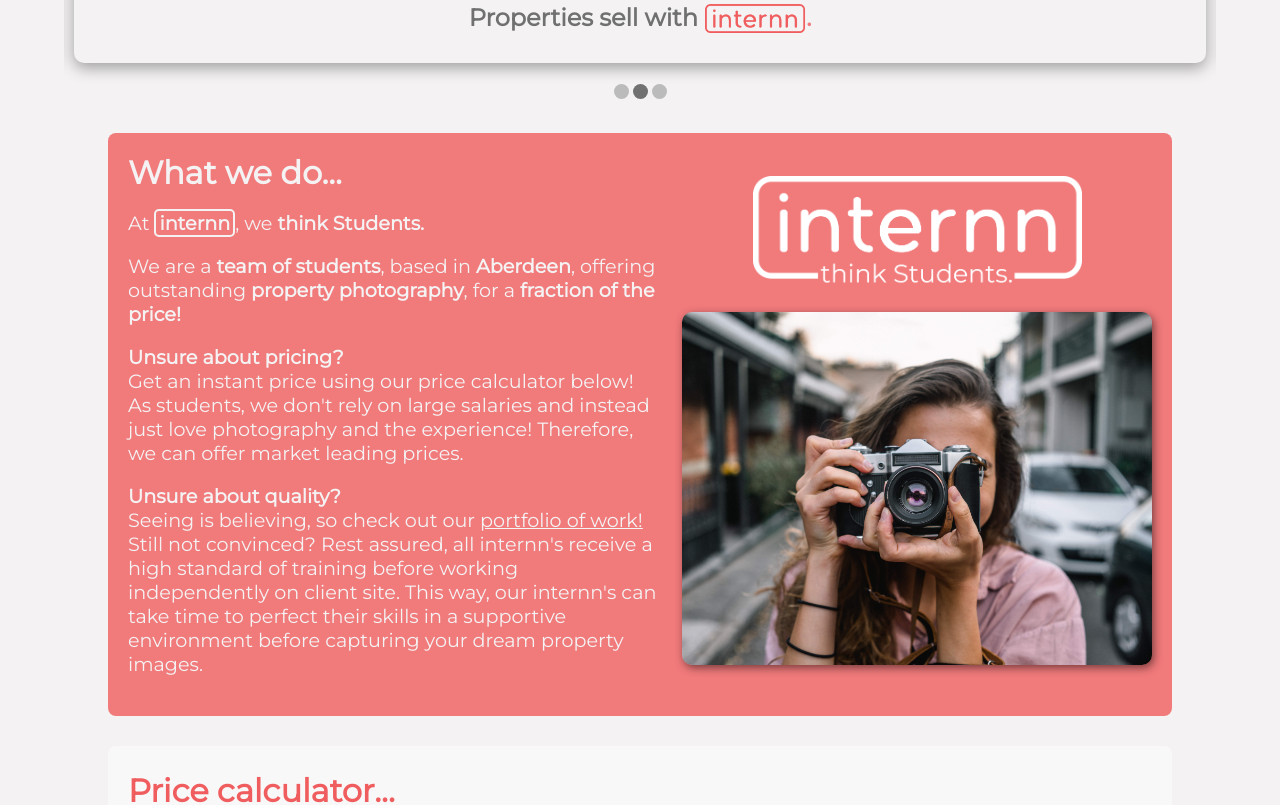
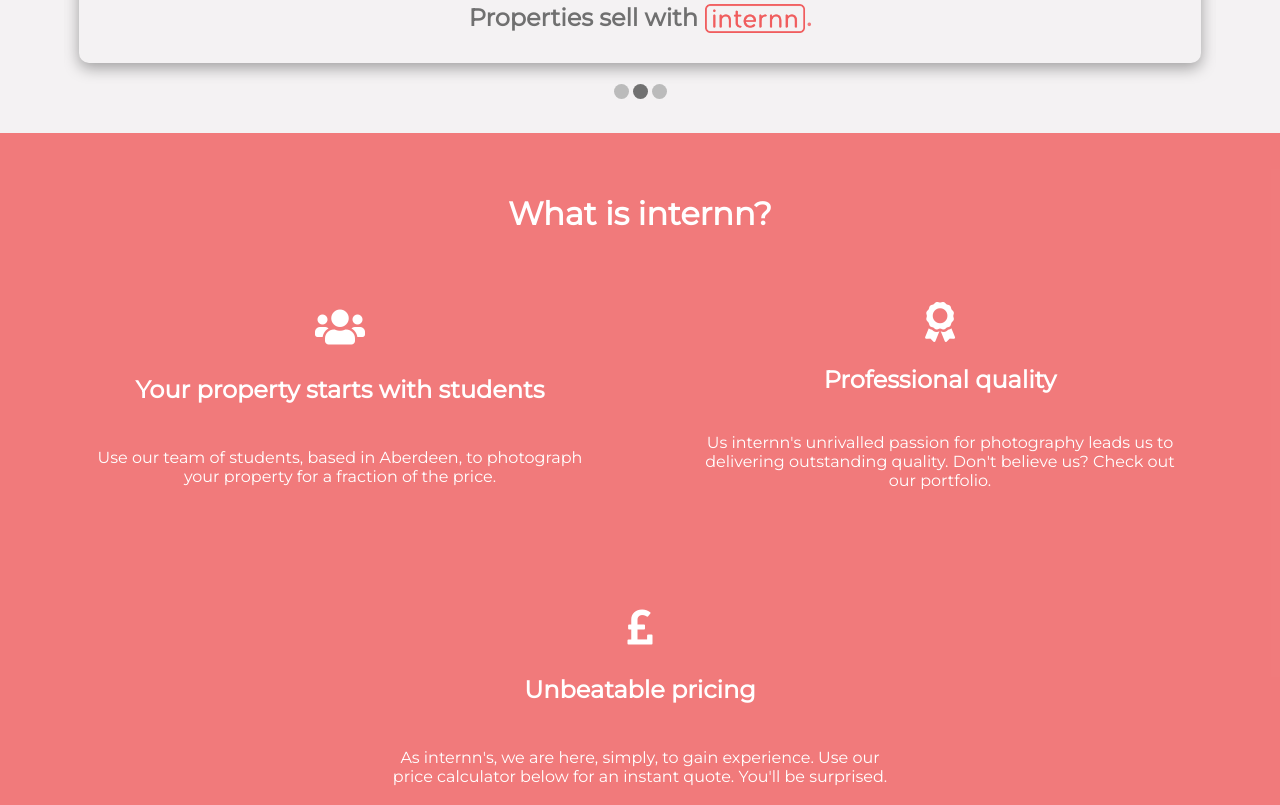
Before and after one commit to SamKelsey/internn-react-app, a React (Create React App) app in the folder client/: page / in a window 1280 px wide. Shown: the part 340-1145 px from the top of the page. Built offline with nearby package versions, Linux system fonts and the light colour scheme.

Commit message:
redesigned about us section

```diff
--- a/client/src/components/About/About.js
+++ b/client/src/components/About/About.js
@@ -1,50 +1,30 @@
-import React from "react";
+import React, { Fragment } from "react";
 import { Link } from "react-router-dom";
 import "./about.css";
-import logo from "../../images/white_orginal_design_withSlogan.png";
-import stockPicture from "../../images/stock-pic.jpg";
+
+import Card from "./Card/Card";
 
 class About extends React.Component {
   render() {
     return (
-      <div id="about-us" className="about-us">
-        <div className="content-wrapper">
-          <div className="left-side">
-            <div className="about-us-text">
-              <h3>What we do...</h3>
-              <p>
-                At <span className="para-logo">internn</span>, we{" "}
-                <span>think Students.</span>
-              </p>
-              <p>
-                We are a <span>team of students</span>, based in{" "}
-                <span>Aberdeen</span>, offering outstanding{" "}
-                <span>property photography</span>, for a{" "}
-                <span>fraction of the price!</span>
-              </p>
-              <p>
-                <span>Unsure about pricing?</span> <br />
-                Get an instant price using our price calculator below! As
-                students, we don't rely on large salaries and instead just love
-                photography and the experience! Therefore, we can offer market
-                leading prices.
-              </p>
-              <p>
-                <span>Unsure about quality?</span> <br />
-                Seeing is believing, so check out our{" "}
-                <Link to="/portfolio">portfolio of work!</Link> Still not
-                convinced? Rest assured, all internn's receive a high standard
-                of training before working independently on client site. This
-                way, our internn's can take time to perfect their skills in a
-                supportive environment before capturing your dream property
-                images.
-              </p>
-            </div>
-          </div>
-          <div className="right">
-            <img id="about-logo" src={logo} alt="internn logo" />
-            <img id="stock-img" src={stockPicture} alt="stock" />
-          </div>
+      <div className="section-about-us" id="about-us">
+        <h1>What is internn?</h1>
+        <div className="about-cards">
+          <Card
+            icon="fas fa-users"
+            title="Your property starts with students"
+            body="Use our team of students, based in Aberdeen, to photograph your property for a fraction of the price."
+          />
+          <Card
+            icon="fas fa-award"
+            title="Professional quality"
+            body="Us internn's unrivalled passion for photography leads us to delivering outstanding quality. Don't believe us? Check out our portfolio."
+          />
+          <Card
+            icon="fas fa-pound-sign"
+            title="Unbeatable pricing"
+            body="As internn's, we are here, simply, to gain experience. Use our price calculator below for an instant quote. You'll be surprised."
+          />
         </div>
       </div>
     );
--- /dev/null
+++ b/client/src/components/About/Card/Card.jsx
@@ -0,0 +1,16 @@
+import React, { Component } from "react";
+import "./card.css";
+
+class Card extends Component {
+  render() {
+    return (
+      <div className="about-card">
+        <i className={this.props.icon}></i>
+        <h1>{this.props.title}</h1>
+        <p>{this.props.body}</p>
+      </div>
+    );
+  }
+}
+
+export default Card;
--- /dev/null
+++ b/client/src/components/About/Card/card.css
@@ -0,0 +1,29 @@
+.about-card {
+  display: flex;
+  flex-direction: column;
+  justify-content: space-evenly;
+  font-family: "Montserrat", sans-serif;
+  color: white;
+  border-radius: 10px;
+  transition: all 0.3s;
+  padding: 15px 15px;
+  margin: 10px;
+  width: 500px;
+  height: 250px;
+}
+
+.about-card:hover {
+  box-shadow: rgba(0, 0, 0, 0.35) 0px 5px 15px;
+}
+
+.about-card i {
+  font-size: 2.5rem;
+  margin: 0 auto;
+  padding: 0;
+}
+
+.about-card h1 {
+  font-size: 1.5rem;
+  margin: 0;
+  padding: 0;
+}
--- a/client/src/components/About/about.css
+++ b/client/src/components/About/about.css
@@ -1,87 +1,17 @@
-.about-us {
-  width: 80vw;
-  margin: auto;
+.section-about-us {
   background-color: rgba(240, 93, 94, 0.8);
-  padding: 20px;
-  border-radius: 8px;
-  color: #f4f2f3;
-  font-family: "Montserrat", sans-serif;
+  text-align: center;
+  color: white;
+  padding: 40px;
 }
 
-.about-us .content-wrapper {
-  display: flex;
+.section-about-us > h1 {
+  font-family: "Montserrat", sans-serif;
+  font-size: 2rem;
 }
 
-.about-us-text {
-  margin: 0;
-  padding-right: 25px;
+.section-about-us .about-cards {
+  display: flex;
+  flex-wrap: wrap;
+  justify-content: space-around;
 }
-
-.about-us-text h3 {
-  font-size: 2rem;
-  margin: 0;
-}
-
-.about-us-text > p {
-  font-size: 1.2rem;
-}
-
-.para-logo {
-  border: 2px solid #f4f2f3;
-  border-radius: 5px;
-  padding: 0 3px 0 3px;
-}
-
-.about-us-text > p span {
-  font-weight: 800;
-}
-
-.about-us-text a {
-  color: #f4f2f3;
-}
-
-.right {
-  width: 250%;
-}
-
-.right img {
-  display: block;
-  width: 100%;
-}
-
-.right #stock-img {
-  max-width: 700px;
-  margin: auto;
-  border-radius: 10px;
-  box-shadow: 2px 3px 8px rgb(0, 0, 0, 0.5);
-}
-
-.right #about-logo {
-  width: 70%;
-  margin: auto;
-  padding: 5%;
-}
-
-@media (max-width: 1000px) {
-  .content-wrapper {
-    flex-direction: column;
-  }
-
-  .about-us-text > p {
-    margin-bottom: 30px;
-  }
-
-  .about-us #stock-img {
-    display: none;
-  }
-
-  .about-us .right {
-    width: 100%;
-  }
-}
-
-@media (max-width: 800px) {
-  .about-us .about-us-text h3 {
-    margin-bottom: 20px;
-  }
-}
--- a/client/src/components/SlideShow/Slide/slide.css
+++ b/client/src/components/SlideShow/Slide/slide.css
@@ -9,7 +9,7 @@
   flex-direction: column;
   justify-content: space-between;
   padding: 30px 0;
-  margin: 0 10px;
+  margin: 0 15px;
   width: 33.333%;
   box-sizing: border-box;
 }
```
Also changed, not shown: 1 other file (tests, documents, lock files or other folders).
